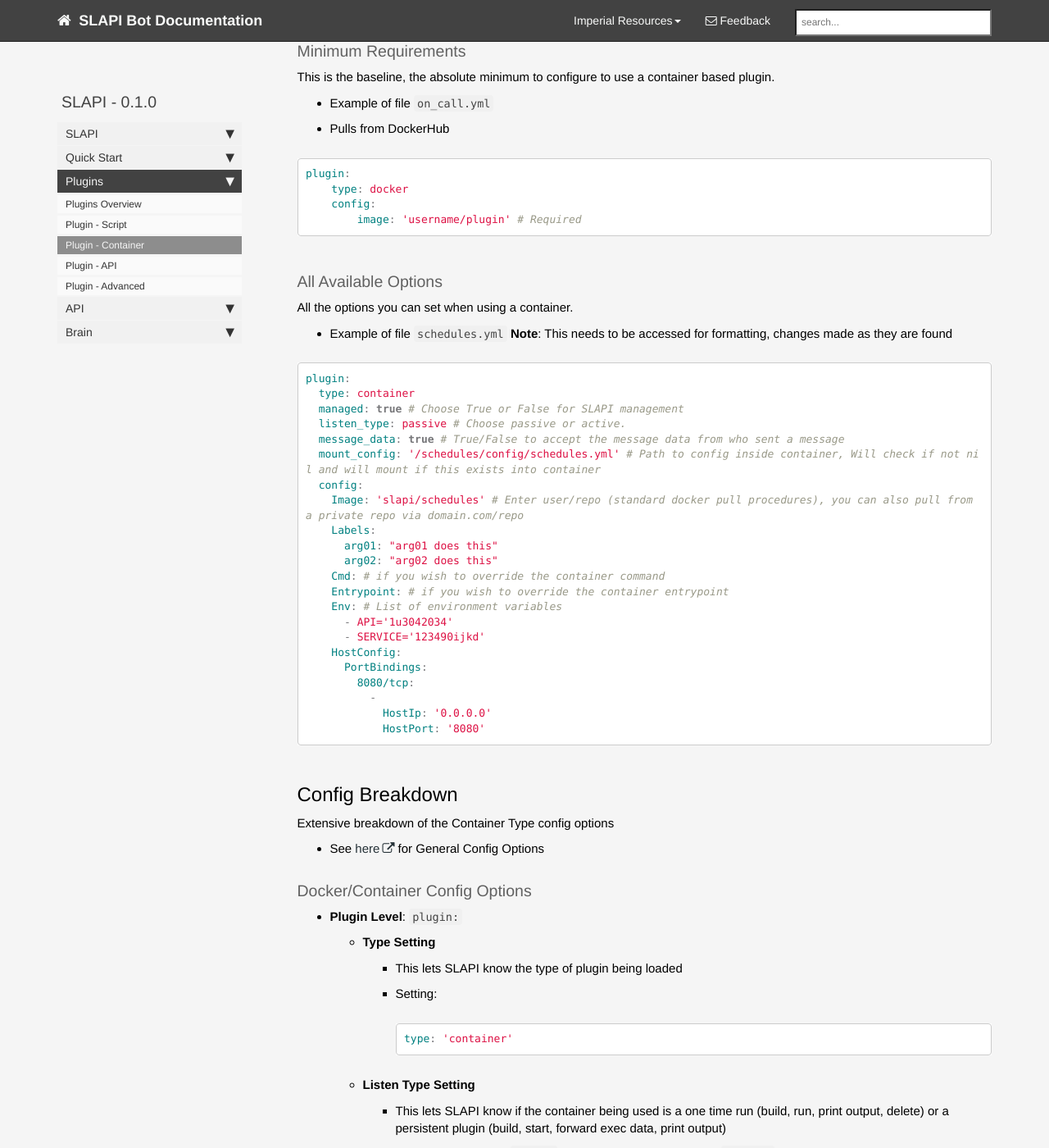
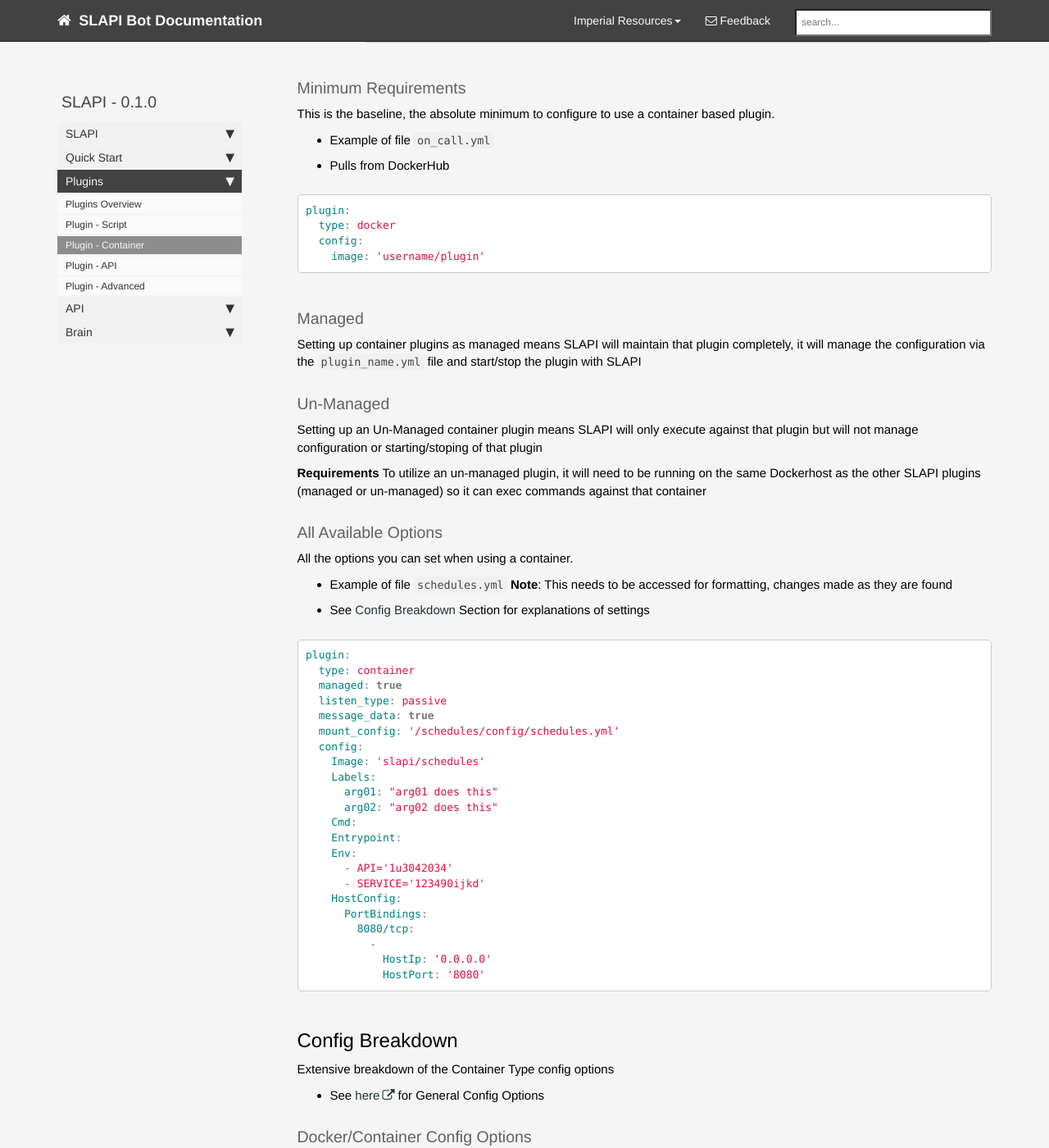
Before and after one commit to ImperialLabs/ImperialLabs.github.io, a Jekyll site: the page built from pages/plugins/plugins_container.md, in a window 1280 px wide and 1400 px high, scrolled down 1529 px. Shown: the whole window at 82% size. Built offline with Jekyll 4.4.1, drawn with Linux system fonts in a browser that asks for light colours; nearby versions of some CDN libraries; comment, search, counter and statistics services are not loaded; some of the changed text lies outside the part shown.

Commit message:
Fixing typos and expanding on some of the plugin documentation

````diff
--- /dev/null
+++ b/_plugins/hook-add-last-modified-date.rb
@@ -0,0 +1,4 @@
+Jekyll::Hooks.register :posts, :pre_render do |post|
+  # inject last modified time in post's datas.
+  post.data['last-modified-date'] = File.mtime(post.path)
+end
--- a/pages/plugins/plugins_container.md
+++ b/pages/plugins/plugins_container.md
@@ -25,14 +25,14 @@
 -   Simple Data - Default Toggle - Chat Text Breakdown
     -   SLAPI breaks the text into an array based on spaces
         -   The following `@bot say hello world` becomes
-            -   **note** File would be saved in `./config/plugins/say.yml` for this example
+            -   **Note**: File would be saved in `./config/plugins/say.yml` for this example
             -   Dropped from Exec Data: `@bot`
             -   Plugin Name: `say`
             -   ARG 01: `hello`
             -   ARG 02: `world`
     -   The exception to this rule is items in `" "` **double quotes**, it will ignore the spaces for those items and consider anything in **double quotes** as a single arg
         -   The following `@bot say "hello world"` becomes
-            -   **note** File would be saved in `./config/plugins/say.yml` for this example
+            -   **Note**: File would be saved in `./config/plugins/say.yml` for this example
             -   Dropped from Exec Data: `@bot`
             -   Plugin Name: `say`
             -   ARG 01: `hello world`
@@ -64,32 +64,42 @@
 
 ```yaml
 plugin:
-    type: docker
-    config:
-        image: 'username/plugin' # Required
+  type: docker
+  config:
+    image: 'username/plugin'
 ```
+
+### Managed
+Setting up container plugins as managed means SLAPI will maintain that plugin completely, it will manage the configuration via the `plugin_name.yml` file and start/stop the plugin with SLAPI
+
+### Un-Managed
+Setting up an Un-Managed container plugin means SLAPI will only execute against that plugin but will not manage configuration or starting/stoping of that plugin
+
+**Requirements**
+To utilize an un-managed plugin, it will need to be running on the same Dockerhost as the other SLAPI plugins (managed or un-managed) so it can exec commands against that container
 
 ### All Available Options
 
 All the options you can set when using a container.
 
 -   Example of file `schedules.yml` **Note**: This needs to be accessed for formatting, changes made as they are found
+-   See [Config Breakdown](#config-breakdown) Section for explanations of settings
 
 ```yaml
 plugin:
   type: container
-  managed: true # Choose True or False for SLAPI management
-  listen_type: passive # Choose passive or active.
-  message_data: true # True/False to accept the message data from who sent a message
-  mount_config: '/schedules/config/schedules.yml' # Path to config inside container, Will check if not nil and will mount if this exists into container
+  managed: true
+  listen_type: passive
+  message_data: true
+  mount_config: '/schedules/config/schedules.yml'
   config:
-    Image: 'slapi/schedules' # Enter user/repo (standard docker pull procedures), you can also pull from a private repo via domain.com/repo
+    Image: 'slapi/schedules'
     Labels:
       arg01: "arg01 does this"
       arg02: "arg02 does this"
-    Cmd: # if you wish to override the container command
-    Entrypoint: # if you wish to override the container entrypoint
-    Env: # List of environment variables
+    Cmd:
+    Entrypoint:
+    Env:
       - API='1u3042034'
       - SERVICE='123490ijkd'
     HostConfig:
@@ -143,24 +161,28 @@
             ```
 
     -   **Mount Config Setting**
+        -   Required: No
         -   Allows mounting the same config SLAPI uses to build plugin inside plugin container
-        -   Path to config inside container, Will check if not nil and will mount if this exists into
+        -   Path configured is for container side only, it will mount the current plugin config to the container under that path for the plugin to use
+        -   Default: `nil`
         -   Setting:
 
             ```yaml
             mount_config: '/container/container.yml'
             ```
 
--   **Container Config Level** - All of these settings are nested  under
+-   **Container Config Level** - All of these settings are nested under
+-   **Note**: This is for Managed Container plugins only
 
     ```yaml
     Plugin:
        config:
     ```
 
--   **Note**: This is for managed Container plugins
     -   **Image Setting**
+        -   Required: Yes
         -   Set `user/repo` to pull from Dockerhub, use 3rd party/private but entering the entire url (e.g.; `domain.com/repo`), or use local build with just simple `repo` name
+        -   Default: `nil`
         -   Setting:
 
             ```yaml
````
Also changed, not shown: other parts of pages/plugins/plugins_container.md (+21 -5 lines), pages/plugins/plugins_advanced.md (+2 -2 lines), pages/plugins/plugins_api.md (+28 -17 lines), 1 other file.
